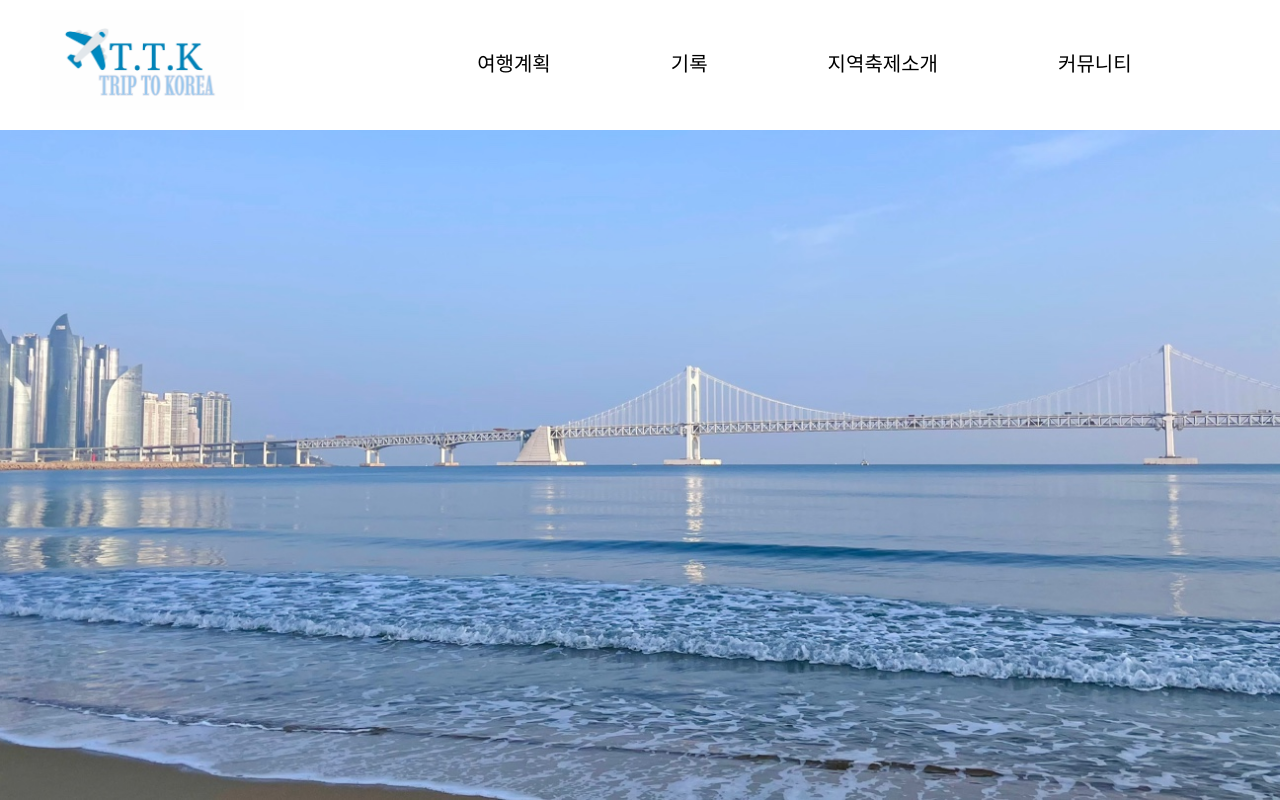
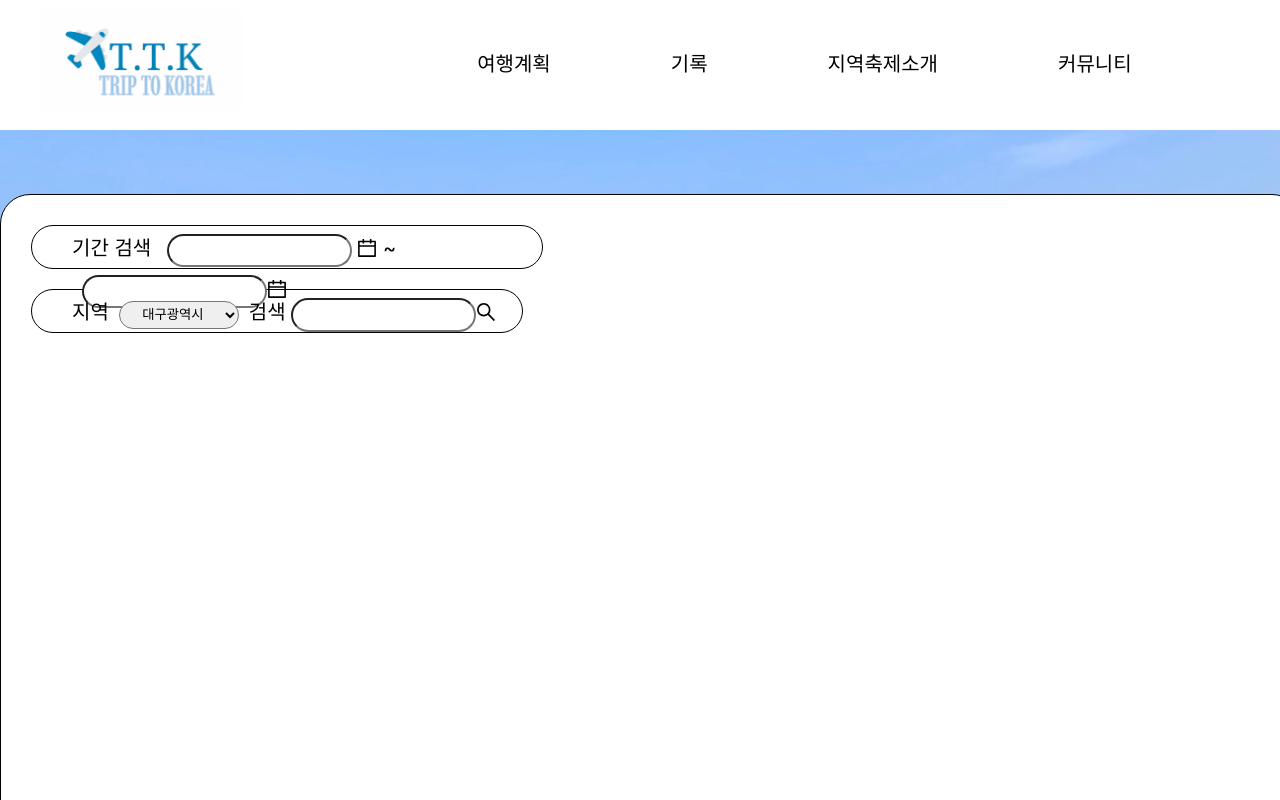
Before and after one commit to Letgojo/Web_project, a React (Create React App) app in the folder letgotrip/: page /localfestival in a window 1280 px wide. Shown: the top 800 px of the page. Built offline with nearby package versions, Linux system fonts and the light colour scheme.

Commit message:
localfastiver

```diff
--- a/letgotrip/src/App.js
+++ b/letgotrip/src/App.js
@@ -9,6 +9,7 @@ import Main from './components/Main.jsx';
 import Pwdfind from './components/Pwdfind.jsx';
 import Communityform from './components/Communityform.jsx';
 import { firestore } from "./firebase";
+import Localfestival from './components/Localfestival';
 const App = () => {
   useEffect(()=> {
     console.log(firestore);
@@ -25,6 +26,7 @@ const App = () => {
       <Route path="/Login/Idfine" element={<Idfind />} />
       <Route path="/Login/Pwdfind" element={<Pwdfind />} />
       <Route path="/Community" element={<Communityform />} />
+      <Route path="/localfestival" element={<Localfestival />} />
       </Routes>
     </div>
   );
--- a/letgotrip/src/components/Header.jsx
+++ b/letgotrip/src/components/Header.jsx
@@ -50,14 +50,14 @@ const Login = styled.div`
 const Header = ({chlidren}) => {
     return (
         <Template>
-        <Link to="/"style={{ textDecoration: "none" ,color:"black"}}><Logo><MainLogo1 src={MainLogo} alt="Logo" /></Logo></Link>
+        <Link to="/"style={{ textDecoration:"none",color:"black"}}><Logo><MainLogo1 src={MainLogo} alt="Logo" /></Logo></Link>
         <HeaderUl>
             <Category>여행계획</Category>
             <Category>기록</Category>
-            <Category>지역축제소개</Category>
-            <Link to="/Community"style={{textDecoration:"none", color:"black"}}><Category>커뮤니티</Category></Link>
+            <Link to="/localfestival" style={{textDecoration:"none",color:"black"}}><Category>지역축제소개</Category></Link>
+            <Link to="/Community"style={{textDecoration:"none",color:"black"}}><Category>커뮤니티</Category></Link>
         </HeaderUl>
-        <Link to="/Login"style={{ textDecoration: "none",color:"black"}}><Login>로그인</Login></Link>
+        <Link to="/Login"style={{textDecoration:"none",color:"black"}}><Login>로그인</Login></Link>
         </Template>
     );
 };
--- /dev/null
+++ b/letgotrip/src/components/Localfestival.jsx
@@ -0,0 +1,80 @@
+import React from 'react';
+import styled from 'styled-components'
+import {CalendarOutlined ,SearchOutlined} from "@ant-design/icons"
+const Template  = styled.div`
+    width : 1300px;
+    height : 1200px;
+    border : 1px solid black;
+    background-color : white;
+    margin : 5% auto;
+    border-radius : 30px;
+`
+const Period  = styled.div`
+    display : flex;
+    width : 470px;
+    height : 42px;
+    border : 1px solid black;
+    border-radius: 30px;
+    margin : 30px 0 0 30px;
+    padding-left : 40px;
+`
+const Periodform = styled.div`
+    margin-top: 7x;
+    font-size:20px;
+`
+const PLDay = styled.input`
+    margin-left : 10px;
+    widht : 98px;
+    height :27px;
+    border-radius : 30px;
+    margin-top : 8px;
+`
+const Local =  styled.div`
+    border : 1px solid black;
+    width : 450px;
+    height : 42px;
+    border-radius : 30px;
+    margin : 20px 0 0 30px;
+    padding-left : 40px;
+`
+const Localform = styled.div`
+    margin-top : 6px;
+    font-size : 20px;
+`
+const City = styled.select`
+    margin  : 0 10px;
+    width : 120px;
+    height : 28px;
+    border-radius : 30px;
+    text-align : center;
+`
+const SearchCity = styled.input`
+    width :177px;
+    height : 28px;
+    border-radius: 30px;
+`
+
+const localfestival = () => {
+    return (
+        <Template>
+            <Period>
+                <Periodform>
+                기간 검색 <PLDay type="text" id='firstDay'/> <CalendarOutlined /><span> ~ </span> <PLDay type="text" id='LastDay' /><CalendarOutlined />
+                </Periodform>
+            </Period>
+            <Local>
+                <Localform>
+                <span>지역</span>
+                <City name="City" id="City">
+                    <option value="">대구광역시</option>
+                    <option value="">경상북도</option>
+                    <option value="">경상남도</option>
+                </City>
+                <span>검색</span> <SearchCity type="text" /><SearchOutlined />
+                </Localform>
+            </Local>
+        </Template>
+    );
+};
+
+export default localfestival;
--- a/letgotrip/src/components/Pwdfind.jsx
+++ b/letgotrip/src/components/Pwdfind.jsx
@@ -42,7 +42,7 @@ margin-top : 20px;
 `
 const Email = styled.input`
     height : 30px;
-    width : 200px;
+    width : 400px;
     margin : 0px 10px 0 10px;
 `
 const Okbutton = styled.div`
@@ -112,8 +112,7 @@ const Pwdfind = () => {
                         {day()}
                     </Year>일
                     <Emailform>
-                    이메일 : <Email type="text" placeholder='이메일을 입력해주세요' />@
-                    <Email type="text" placeholder='직접 입력' />
+                    이메일 : <Email type="text" placeholder='이메일을 입력해주세요' />
                     </Emailform>
                     <Okbutton >찾기</Okbutton>
             </Contentform>
```
